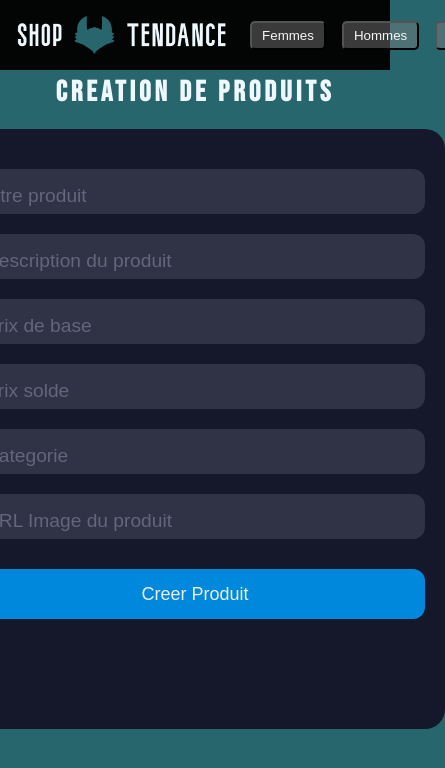
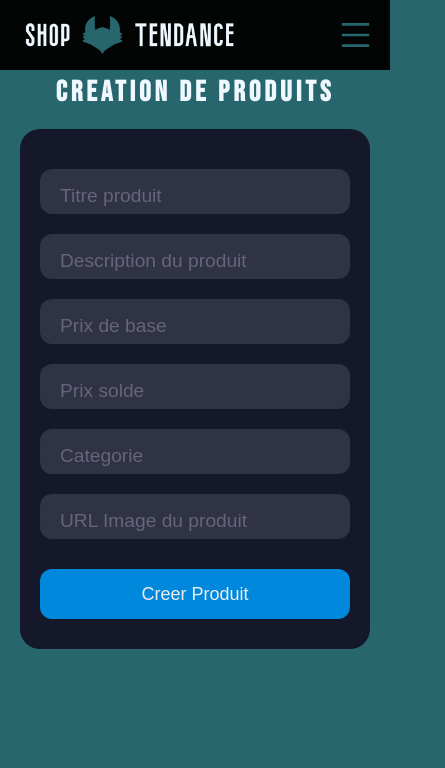
Before and after one commit to AndyBalago/ShopTendance, a React (Create React App) app: page /create in a window 390 px wide. Shown: the top 768 px of the page, 445 px wide, since content can reach past the window. Built offline with nearby package versions, Linux system fonts and the light colour scheme; data requests are answered from the project's data file.

Commit message:
Creation menu responsive avec ses actions

```diff
--- a/src/App.css
+++ b/src/App.css
@@ -43,6 +43,10 @@ body {
 }
 
 .categoriesBtns{
+  display: flex;
+  flex-direction: row;
+}
+.contBtnsCate{
   display: flex;
   flex-direction: row;
   margin-right: 5rem;
@@ -248,7 +252,7 @@ figure img {
   background-color: #15172b;
   border-radius: 20px;
   box-sizing: border-box;
-  height: 600px;
+  height: 520px;
   padding: 20px;
   width: 500px;
 }
@@ -416,12 +420,87 @@ width: 100%;
 @media (max-width: 770px){
   .navBar{
     padding-left: .5rem;
-    margin-right: 0;
-    padding-right: 0;
   }
   .categoriesBtns{
-    margin-right: 1rem;
+    padding-left: 1rem;
+    padding-right: 0;
+    gap: 1.5rem;
+    align-items: center;
+  }
+  .contBtnsCate{
+    padding-right: 0;
+    margin-right: 0;
+  }
+  .btnCategorie{
+    margin-right: 0%;
+  }
+
+}
+
+@media (max-width: 600px){
+  .navBar{
     padding-left: 1rem;
   }
 
+  .menu-icon{
+    display: block;
+    cursor: pointer;
+    margin-right: 1rem;
+    height: 50px;
+    width: 35px;
+    color:#28666e;
+  }
+  .categoriesBtns{
+    position: absolute;
+    left: 0;
+    top: 70px;
+    background-color:#030404;
+    width: 0px;
+    height: calc(100vh);
+    transition: all 0.1s ease-in;
+    overflow: hidden;
+    transform: translate(-110%);
+    padding-top: 20px;
+    z-index: 10;
+    display: flex;
+    flex-direction: column;
+
+    gap: 3rem;
+  }
+  .contBtnsCate{
+    display: flex;
+    flex-direction: column;
+    width: 100%;
+
+    margin-right: 15px;
+  }
+  .categoriesBtns.active{
+    width: 90%;
+    transform: translate(0);
+  }
+  .btnCategorie{
+    width: 100%;
+    height: 3rem;
+    font-size: 20px;
+  }
+  .contCreer{
+    padding-top: 2rem;
+    width: 100%;
+    justify-content: center;
+    margin: 0;
+    margin-right: 15px;
+
+  }
+  .contCreer button{
+    font-size: 20px;
+    background-color: #08d;
+  }
+  .btnCreer{
+    height: 3rem;
+    width: 15rem;
+  }
+ .formCont form{
+  width: 350px;
+ }
+
 }
--- a/src/components/NavBar.js
+++ b/src/components/NavBar.js
@@ -1,6 +1,6 @@
 import React, { useState } from 'react'
 import LogoST from '../Img/LogoST.png'
-import { NavLink } from 'react-router-dom'
+import { NavLink} from 'react-router-dom'
 
 import { useSelector } from 'react-redux'
 import { AiOutlineMenu } from 'react-icons/ai'
@@ -9,11 +9,15 @@ import { AiOutlineMenu } from 'react-icons/ai'
 const NavBar = () => {
   const products = useSelector((state) => state.productReducer);
 
+
   const allCategories = [...new Set(products.map(product => product.categories))];
 
   const [showNavBar, setShowNavBar] = useState(false);
   const handleShowNavBar = () => {
     setShowNavBar(!showNavBar)
+  };
+  const closeNavBar = () => {
+    setShowNavBar(false);
   };
 
 
@@ -27,11 +31,11 @@ const NavBar = () => {
       <div className='menuResponsive'>
         <AiOutlineMenu className='menu-icon' onClick={handleShowNavBar}/>
       </div>
-      <div className={`categoriesBtns  ${showNavBar && 'active'}`} >
+      <div className={`categoriesBtns  ${showNavBar && 'active'}`} onClick={closeNavBar} >
+      <div className='contBtnsCate'>
         {allCategories.map((category, index) => {
           return (
-            <div key={index} className='cate'>
-              <NavLink to={"/filteredProducts/" + category}>
+              <NavLink key={index} to={"/filteredProducts/" + category}>
                 <button
                   className='btnCategorie'
                   type='button'
@@ -39,13 +43,13 @@ const NavBar = () => {
                 >{category}
                 </button>
               </NavLink>
-            </div>
           )
         })}
       </div>
       <div className='contCreer'>
         <NavLink to='/create' ><button className='btnCreer'>Creer produit</button></NavLink>
       </div>
+      </div>
     </div>
   )
 }
```
